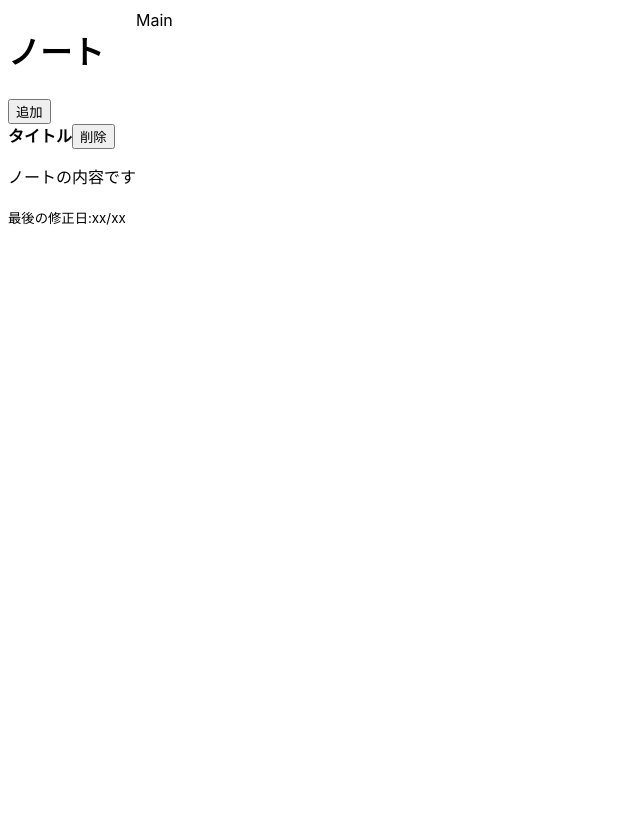
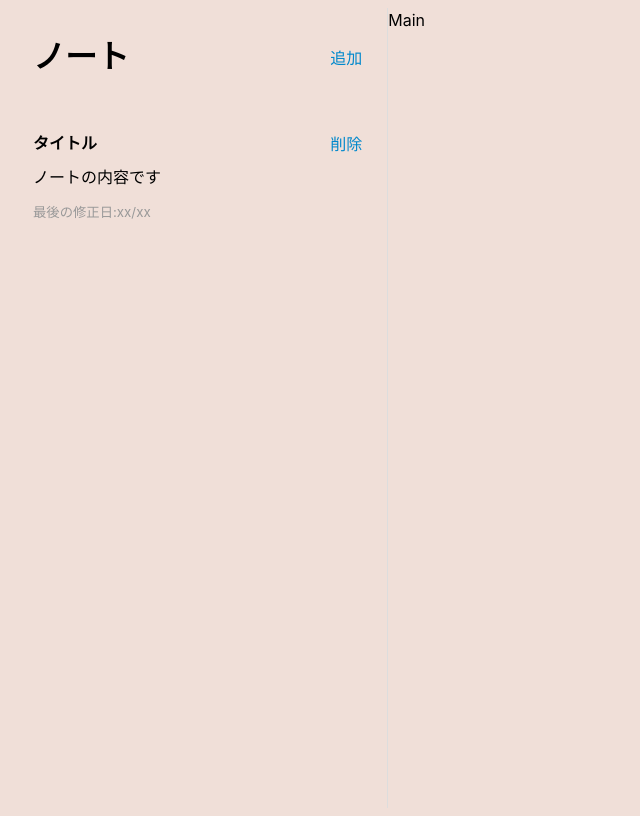
Before and after one commit to KeiAzDev/react-memo-ts, a React (Vite) app: page / in a window 1280 px wide. Shown: the whole page, without its empty margins (0-640 px from the left). Built offline with nearby package versions, Linux system fonts and the light colour scheme.

Commit message:
sidebarにスタイル適用

```diff
--- a/src/index.css
+++ b/src/index.css
@@ -2,4 +2,5 @@
   font-family: Inter, system-ui, Avenir, Helvetica, Arial, sans-serif;
   line-height: 1.5;
   font-weight: 400;
+  background-color: rgb(240, 223, 216);
 }
--- a/src/styles/Sidebar.css
+++ b/src/styles/Sidebar.css
@@ -0,0 +1,53 @@
+button {
+  background: none;
+  border: none;
+  color: #08c;
+  margin: 0;
+  padding: 0;
+  font-size: 16px;
+  cursor: pointer;
+}
+
+.app-sidebar {
+  width: 30%;
+  height: 100vh;
+  border-right: 1px solid #ddd;
+}
+
+.app-sidebar-header {
+  display: flex;
+  justify-content: space-between;
+  padding: 25px;
+}
+
+.app-sidebar-header h1 {
+  margin: 0;
+}
+
+.app-sidebar-notes {
+  height: calc(100vh - 78px);
+  overflow: scroll;
+}
+
+.app-sidebar-note {
+  padding: 25px;
+  cursor: pointer;
+  transition: all 0.7s;
+}
+
+.sidebar-note-title {
+  display: flex;
+  justify-content: space-between;
+}
+
+.app-sidebar-note p {
+  margin: 10px 0;
+}
+
+.app-sidebar-note small {
+  color: #999;
+}
+
+.app-sidebar-note:hover {
+  background-color: #f1f0f0;
+}
```
